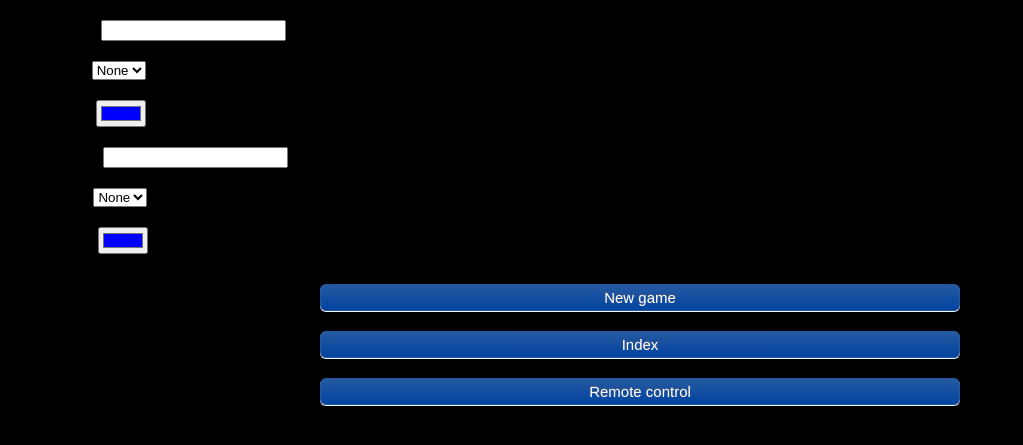
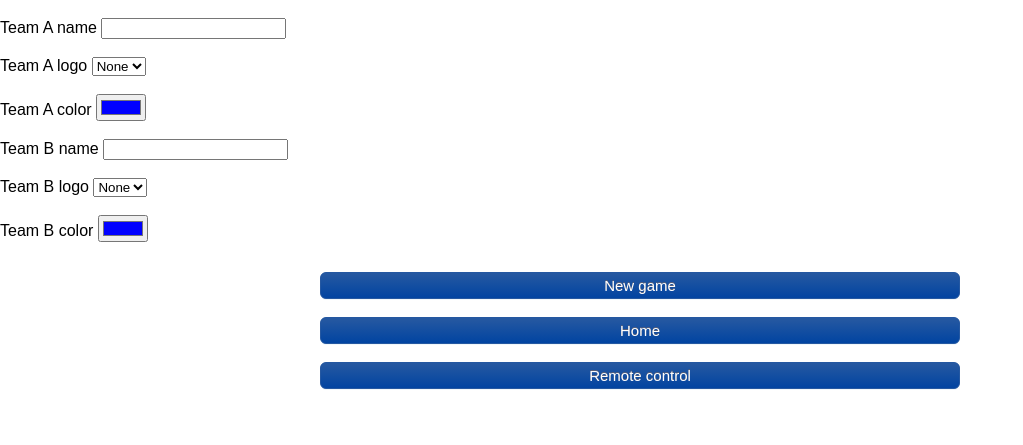
Before and after one commit to jphuguet/volley-scoreboard, a Flask app: page /setup in a window 1280 px wide. Shown: the top 445 px of the page, without its empty margins (0-1023 px from the left). Run offline with Flask 3, Linux system fonts and the light colour scheme; some libraries are stand-ins or nearby versions.

Commit message:
Updated CSS for better rendering in OBS

```diff
--- a/static/css/main.css
+++ b/static/css/main.css
@@ -3,7 +3,7 @@ html, body {
   font-weight: lighter;
   margin: 0;
   padding: 0;
-  background: black;
+  /* background: black; */
 }
 
 .body_remote {
@@ -12,12 +12,12 @@ html, body {
 
 table {
   background-color: white;
-  font-size: 30px;
+  font-size: 40px;
   margin: 10px;
 }
 
 p {
-  margin-top: 20px;
+  margin-top: 18px;
   margin-bottom: 15px;
 }
 
--- a/static/js/setup.js
+++ b/static/js/setup.js
@@ -30,6 +30,11 @@ socket.addEventListener("all", (event) => {
     document.getElementById('team_a_name_input').value = data['a']['name'];
     document.getElementById('team_b_name_input').value = data['b']['name'];
 
+    document.getElementById('team_a_color').value = data['a']['color'];
+    document.getElementById('team_b_color').value = data['b']['color'];
+
+    document.getElementById('team_a_logo').selectedIndex = data['a']['logo'];
+    document.getElementById('team_b_logo').selectedIndex = data['b']['logo'];
 });
 
 team_a_logo.addEventListener("change", () => {
--- a/templates/remote.html
+++ b/templates/remote.html
@@ -77,7 +77,7 @@
 
     <div align="center">
         <p><button class="large_btn" id="reload">Reload</button></p>
-        <p><button class="large_btn" onclick="window.location.href = '';">Index</button></p>
+        <p><button class="large_btn" onclick="window.location.href = '/';">Home</button></p>
     </div>
 
     <script src="https://cdnjs.cloudflare.com/ajax/libs/socket.io/4.7.2/socket.io.js"></script>
--- a/templates/setup.html
+++ b/templates/setup.html
@@ -24,7 +24,7 @@
 
     <div align="center" style="margin-top: 30px;">
         <p><button class="large_btn" id="new_game">New game</button></p>
-        <p><button class="large_btn" onclick="window.location.href = '';">Index</button></p>
+        <p><button class="large_btn" onclick="window.location.href = '/';">Home</button></p>
         <p><button class="large_btn" onclick="window.location.href = 'remote';">Remote control</button></p>
     </div>
 
```
